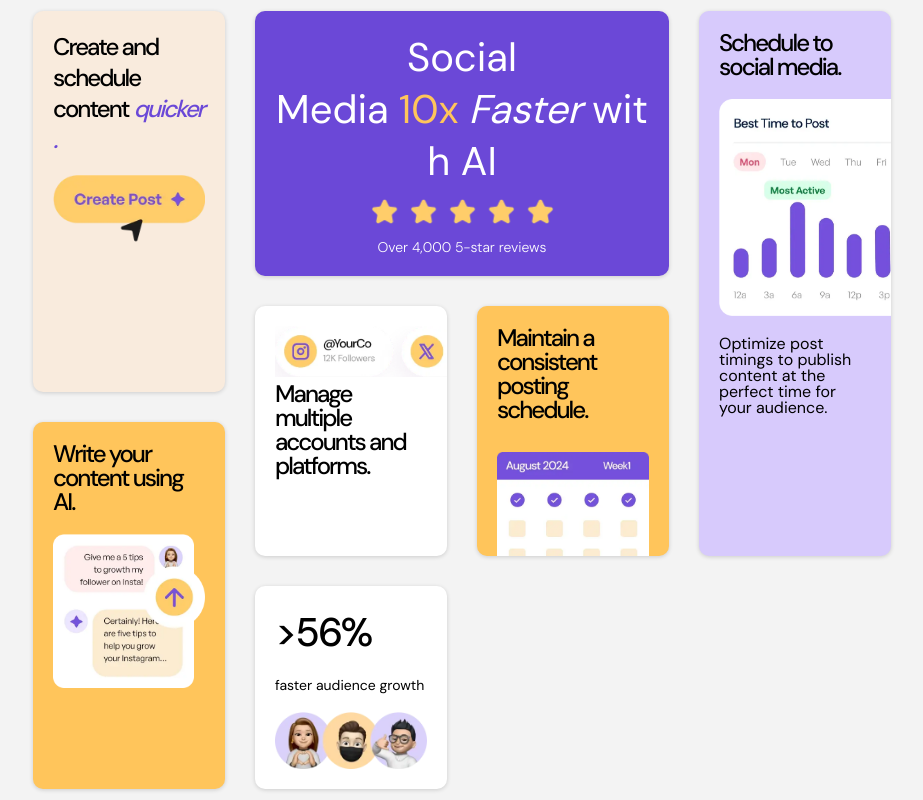
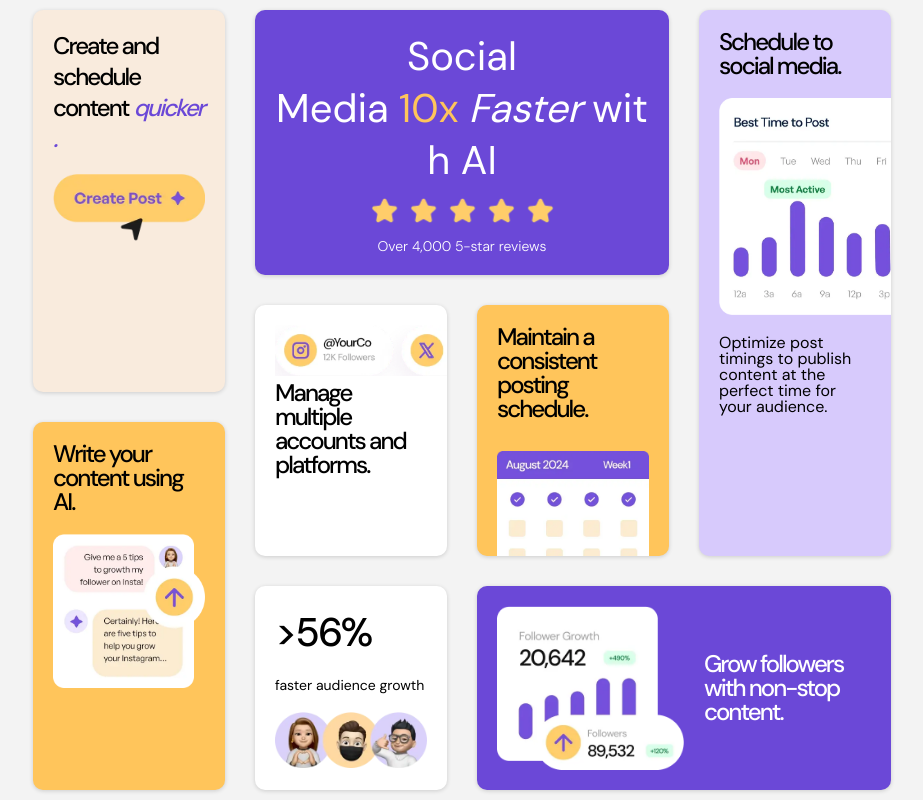
Before and after one commit to sparklaunch/Bento-Grid, a Next.js app: page / in a window 1280 px wide. Shown: the whole page, without its empty margins (178-1101 px from the left). Built offline with nearby package versions, Linux system fonts and the light colour scheme.

Commit message:
Create Grow

```diff
--- /dev/null
+++ b/app/components/Grow.module.css
@@ -0,0 +1,24 @@
+.section {
+	grid-area: grow;
+	background-color: var(--color-violet);
+	padding: 20px;
+	border-radius: 10px;
+	box-shadow: rgba(0, 0, 0, 0.16) 0px 1px 4px;
+	display: flex;
+	align-items: center;
+	gap: 20px;
+}
+
+.growFollowers {
+	width: 50%;
+	height: auto;
+}
+
+.grow {
+	color: white;
+	font-weight: 500;
+	letter-spacing: -2px;
+	line-height: 1;
+	max-width: 100%;
+	overflow-wrap: break-word;
+}
--- /dev/null
+++ b/app/components/Grow.tsx
@@ -0,0 +1,18 @@
+import Image from "next/image";
+import growFollowers from "../assets/images/grow-followers.webp";
+import styles from "./Grow.module.css";
+
+export default function Grow() {
+	return (
+		<section className={styles.section}>
+			<Image
+				src={growFollowers}
+				alt=""
+				className={styles.growFollowers}
+			/>
+			<h2 className={styles.grow}>
+				Grow followers with non-stop content.
+			</h2>
+		</section>
+	);
+}
--- a/app/page.tsx
+++ b/app/page.tsx
@@ -1,5 +1,6 @@
 import Create from "./components/Create";
 import Faster from "./components/Faster";
+import Grow from "./components/Grow";
 import Maintain from "./components/Maintain";
 import Manage from "./components/Manage";
 import Schedule from "./components/Schedule";
@@ -17,6 +18,7 @@ export default function Home() {
 			<Maintain />
 			<Write />
 			<Faster />
+			<Grow />
 		</main>
 	);
 }
```
